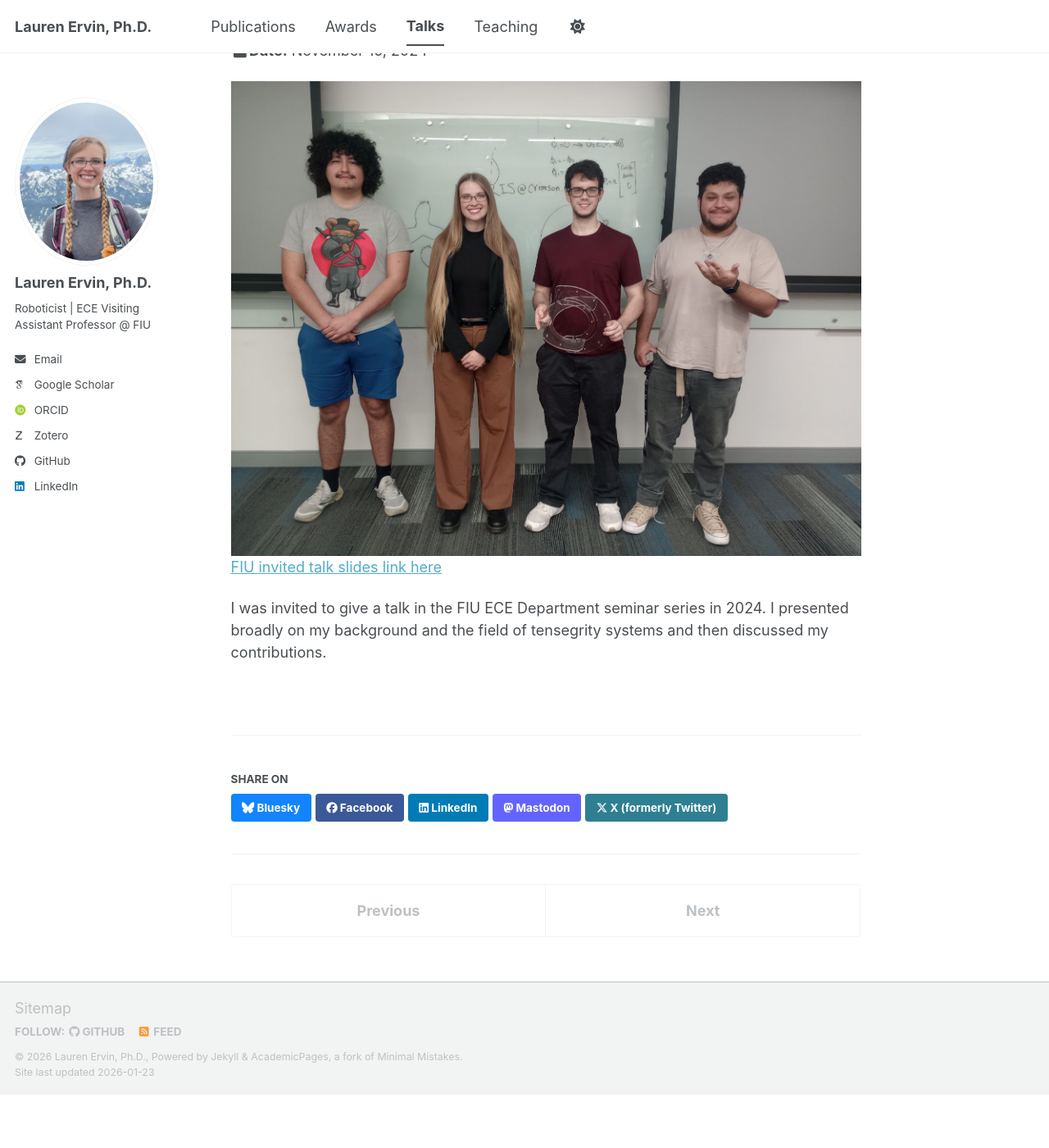
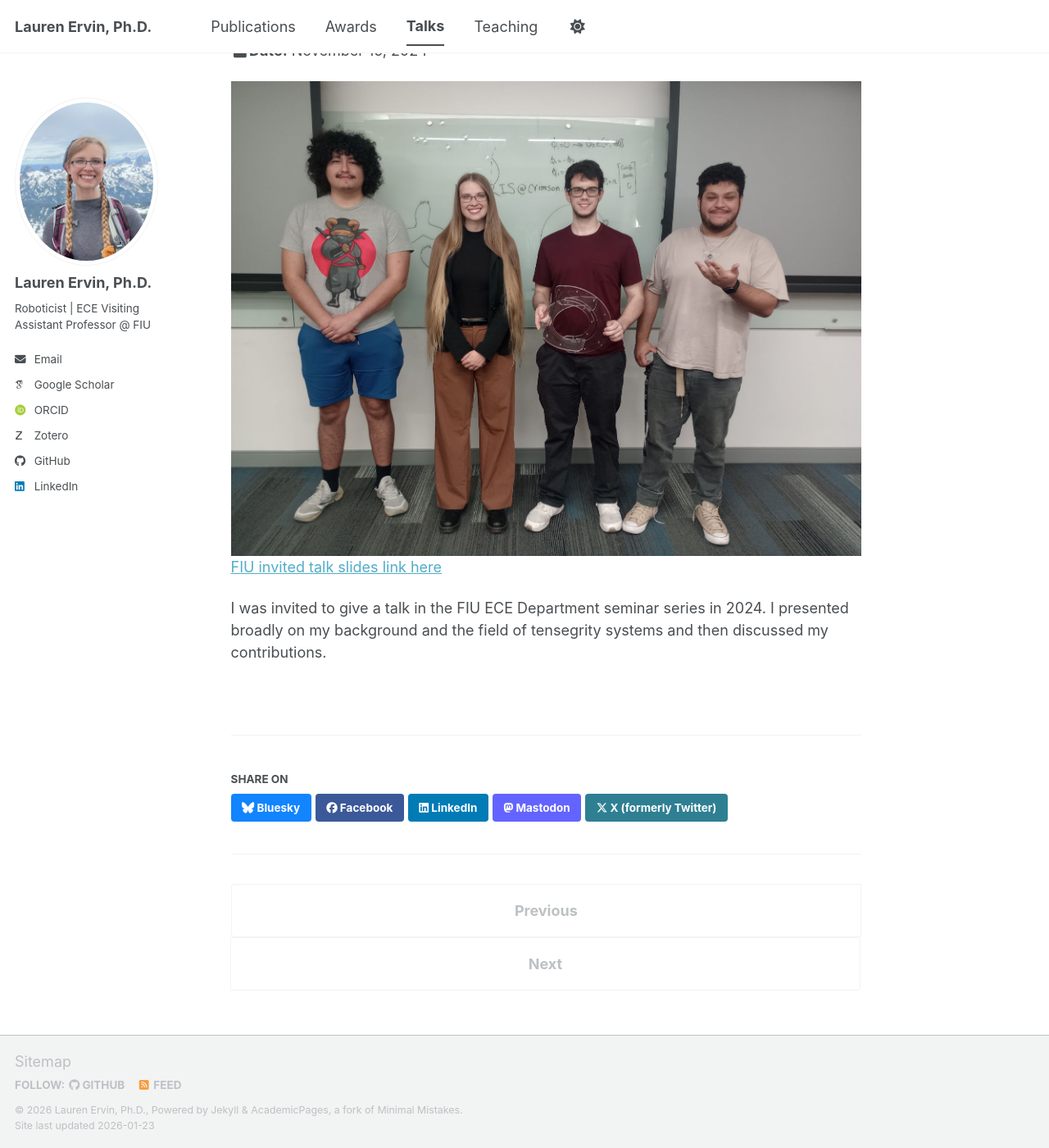
Before and after one commit to lefaris/lefaris.github.io, a Jekyll site: the page built from _talks/2024-11-15-FIU.md, in a window 1280 px wide and 1400 px high, scrolled down 99 px. Shown: the whole window at 82% size. Built offline with Jekyll 4.4.1, drawn with Linux system fonts in a browser that asks for light colours; some web fonts are replaced; a script bundle is joined from its source files by our own code; library files that are not in the unit come from our copies; before the commit the page ends 1434 px from its top, so only the background shows below that.

Commit message:
changed content width to 100

```diff
--- a/_sass/layout/_navigation.scss
+++ b/_sass/layout/_navigation.scss
@@ -125,7 +125,7 @@
     display: block;
     padding: 1em 2em;
     float: left;
-    width: 50%;
+    width: 100%;
     font-family: $sans-serif;
     font-size: $type-size-5;
     font-weight: bold;
```
Also changed, not shown: _pages/about.md (+1 -3 lines).
